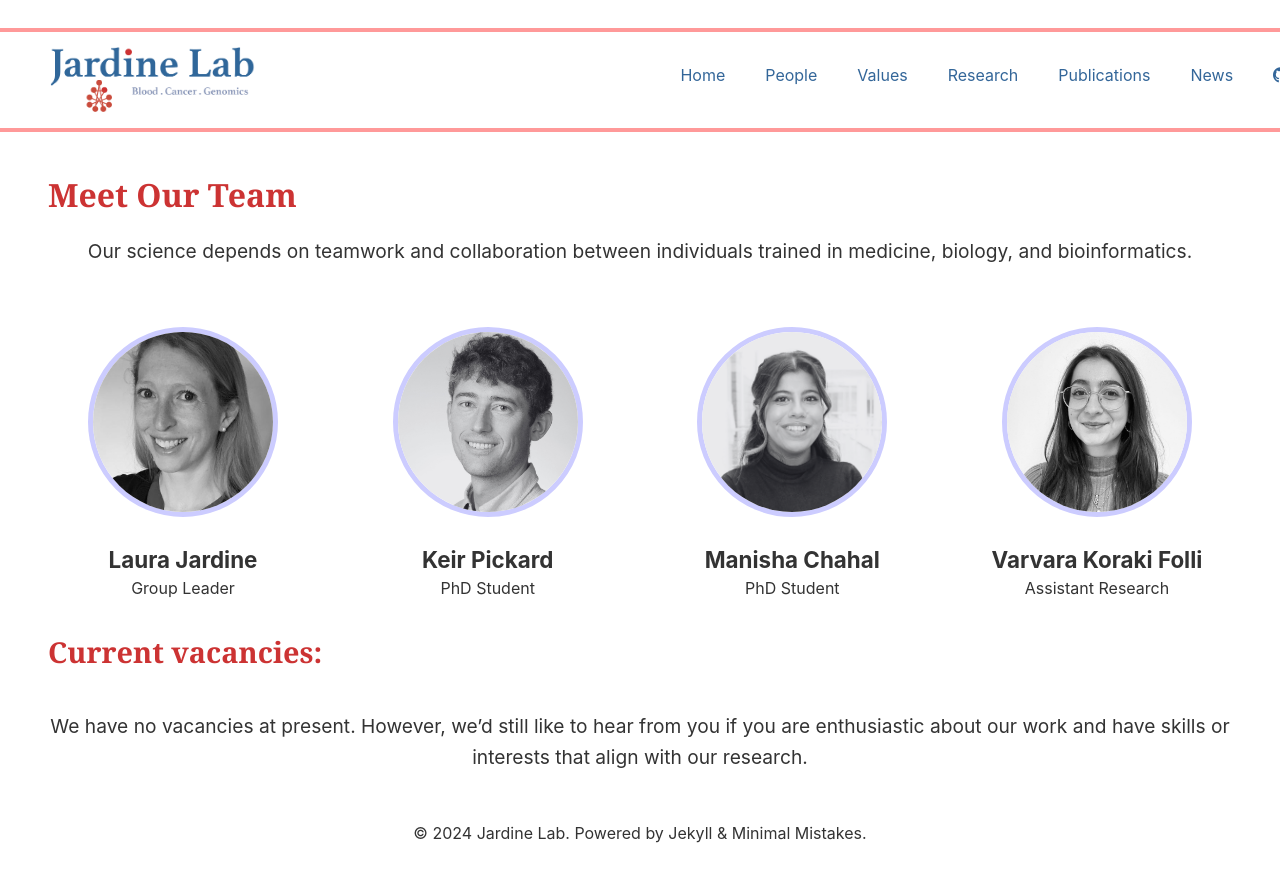
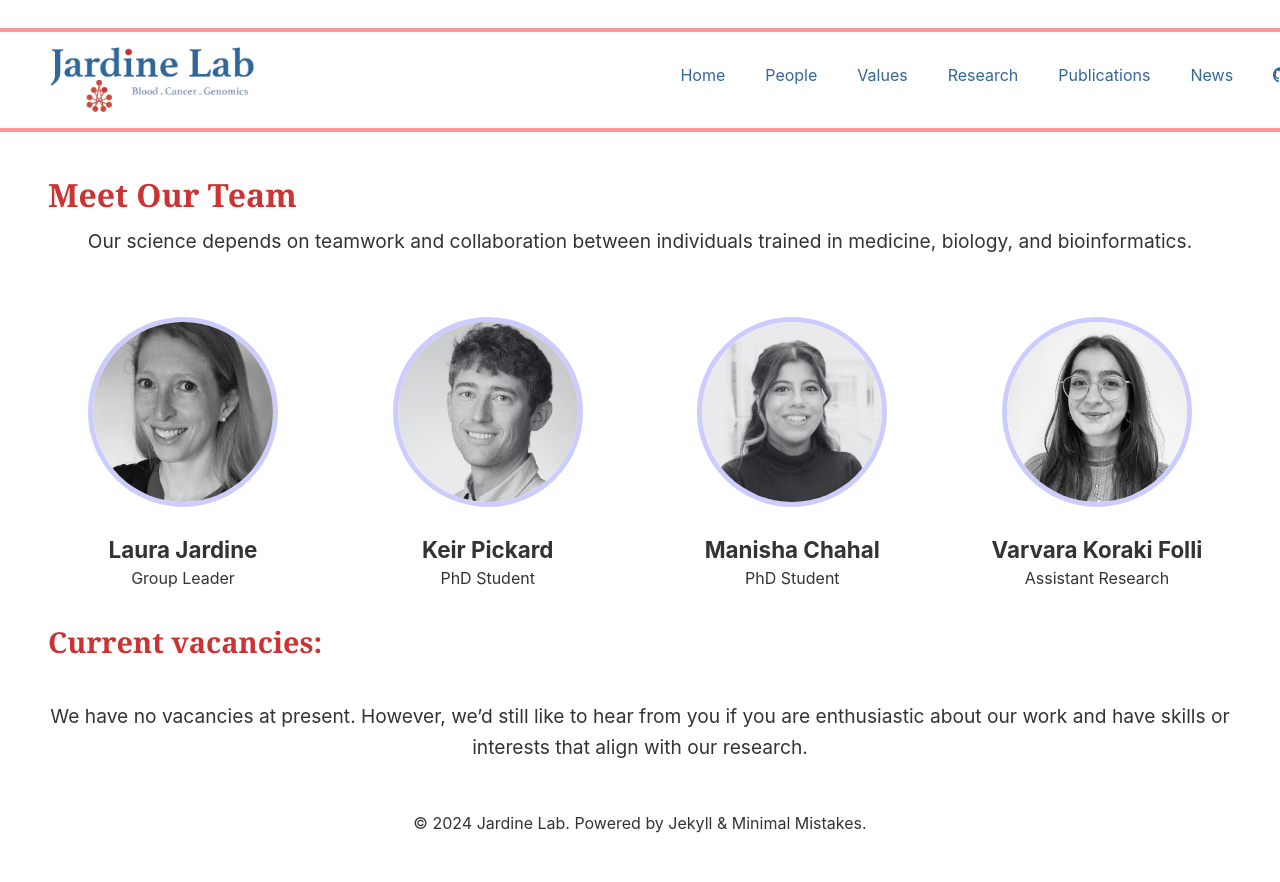
Before and after one commit to vkorak/vkorak.github.io, a Jekyll site: the page built from team.md, in a window 1280 px wide. Shown: the top 882 px of the page. Built offline with Jekyll 4.4.1, drawn with Linux system fonts in a browser that asks for light colours.

Commit message:
team page changes

```diff
--- a/_includes/header.html
+++ b/_includes/header.html
@@ -11,8 +11,8 @@
     /* General Styles */
 
     body {
-      font-family: Poppins,-apple-system,BlinkMacSystemFont,"Segoe UI",Roboto,"Helvetica Neue",Arial,sans-serif; /* Change to the desired font */
-      color: #333; /* You can also change the default text color */
+      font-family: Poppins,-apple-system,BlinkMacSystemFont,"Segoe UI",Roboto,"Helvetica Neue",Arial,sans-serif;
+      color: #333;
       padding-left: 40px;padding-right: 40px;
     }
 
--- a/team.md
+++ b/team.md
@@ -21,7 +21,7 @@ body {
   font-size: 2em;
   color: #CC3333; /* Custom color */
   text-align: left;
-  margin-bottom: 20px;
+  margin-bottom: 10px;
 }
 
 .vacancies-title {
```
